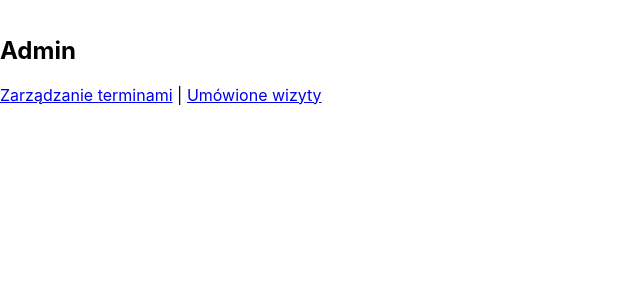
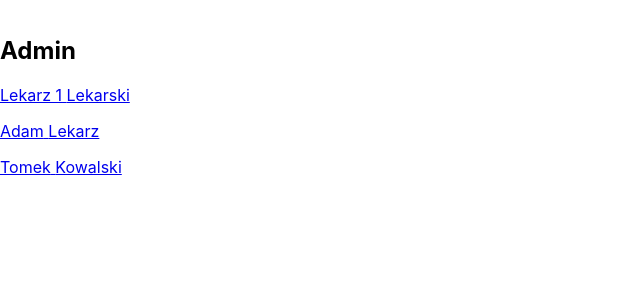
Before and after one commit to MarcinBieganek/MedicalCenter, a React (Create React App) app in the folder frontend/: page /admin in a window 1280 px wide. Shown: the top 300 px of the page, without its empty margins (0-640 px from the left). Built offline with nearby package versions, Linux system fonts and the light colour scheme.

Commit message:
Admin panel updated, doctors list added

```diff
--- a/frontend/src/components/Admin.tsx
+++ b/frontend/src/components/Admin.tsx
@@ -1,12 +1,23 @@
 import { Outlet, Link } from "react-router-dom";
+import { getDoctors } from "../data";
+import IDoctor from "../types/IDoctor";
 
 export default function Admin() {
+  let doctors = getDoctors();
+
     return (
       <main style={{ padding: "1rem 0" }}>
         <h2>Admin</h2>
-        <Link to="time">Zarządzanie terminami</Link> |{" "}
-        <Link to="appointments">Umówione wizyty</Link>
-        <Outlet></Outlet>
+        <nav>
+            {doctors.map((doctor: IDoctor) => (
+                <Link style={{display: "block", margin: "1rem 0"}}
+                to={`/doctors/${doctor.id}`}
+                key={doctor.id}
+                >
+                    {doctor.firstName} {doctor.lastName}
+                </Link>
+            ))}
+        </nav>
       </main>
     );
   }
--- /dev/null
+++ b/frontend/src/components/Doctor.tsx
@@ -0,0 +1,18 @@
+import { Outlet, Link, useParams } from "react-router-dom";
+import { getDoctor } from "../data";
+import IDoctor from "../types/IDoctor";
+
+export default function Doctor() {
+    let params = useParams();
+    let doctor = getDoctor(params.doctorId);
+
+    return (
+      <main style={{ padding: "1rem 0" }}>
+        <h3>Doctor: {doctor?.firstName} {doctor?.lastName}</h3>
+        <h4>Specjalizacja: {doctor?.spec}</h4>
+        <Link to="time">Zarządzanie terminami</Link> |{" "}
+        <Link to="appointments">Umówione wizyty</Link>
+        <Outlet></Outlet>
+      </main>
+    );
+  }
--- /dev/null
+++ b/frontend/src/components/Doctors.tsx
@@ -0,0 +1,7 @@
+import { Outlet, } from "react-router-dom";
+
+export default function Doctors() {
+    return (
+      <Outlet></Outlet>
+    );
+  }
--- /dev/null
+++ b/frontend/src/data.ts
@@ -0,0 +1,31 @@
+import { v4 } from "uuid"
+import IDoctor from "./types/IDoctor";
+
+let doctors: IDoctor[] = [
+    {
+        id: v4(),
+        firstName: "Lekarz 1",
+        lastName: "Lekarski",
+        spec: "Rodzinny",
+    },
+    {
+        id: v4(),
+        firstName: "Adam",
+        lastName: "Lekarz",
+        spec: "Rodzinny",
+    },
+    {
+        id: v4(),
+        firstName: "Tomek",
+        lastName: "Kowalski",
+        spec: "Stomatolog",
+    }
+  ];
+
+  export function getDoctors(): IDoctor[] {
+    return doctors;
+  }
+
+  export function getDoctor(id: string | undefined): IDoctor | undefined {
+    return doctors.find((doctor) => doctor.id === id);
+  }
--- a/frontend/src/index.tsx
+++ b/frontend/src/index.tsx
@@ -6,9 +6,12 @@ import {
   Route,
 } from "react-router-dom";
 import './index.css';
+
+
 import App from './App';
 import Admin from "./components/Admin";
-
+import Doctors from './components/Doctors';
+import Doctor from './components/Doctor';
 import AdminTimeMenager from './components/AdminTimeMenager';
 import AdminAppointments from './components/AdminAppointments';
 import Patient from "./components/Patient/Patient";
@@ -23,9 +26,12 @@ root.render(
     <BrowserRouter>
       <Routes>
         <Route path="/" element={<App />} />
-        <Route path="admin" element={<Admin />}>
-          <Route path="time" element={<AdminTimeMenager />} />
-          <Route path="appointments" element={<AdminAppointments />} />
+        <Route path="admin" element={<Admin />} />
+        <Route path="doctors" element={<Doctors />}>
+          <Route path=":doctorId" element={<Doctor />}>
+            <Route path="time" element={<AdminTimeMenager />} />
+            <Route path="appointments" element={<AdminAppointments />} />
+          </Route>
         </Route>
         <Route path="patient" element={<Patient />} />
       </Routes>
--- /dev/null
+++ b/frontend/src/types/IDoctor.ts
@@ -0,0 +1,6 @@
+export default interface IDoctor {
+    id: string;
+    firstName: string;
+    lastName: string;
+    spec: string;
+  }
```
